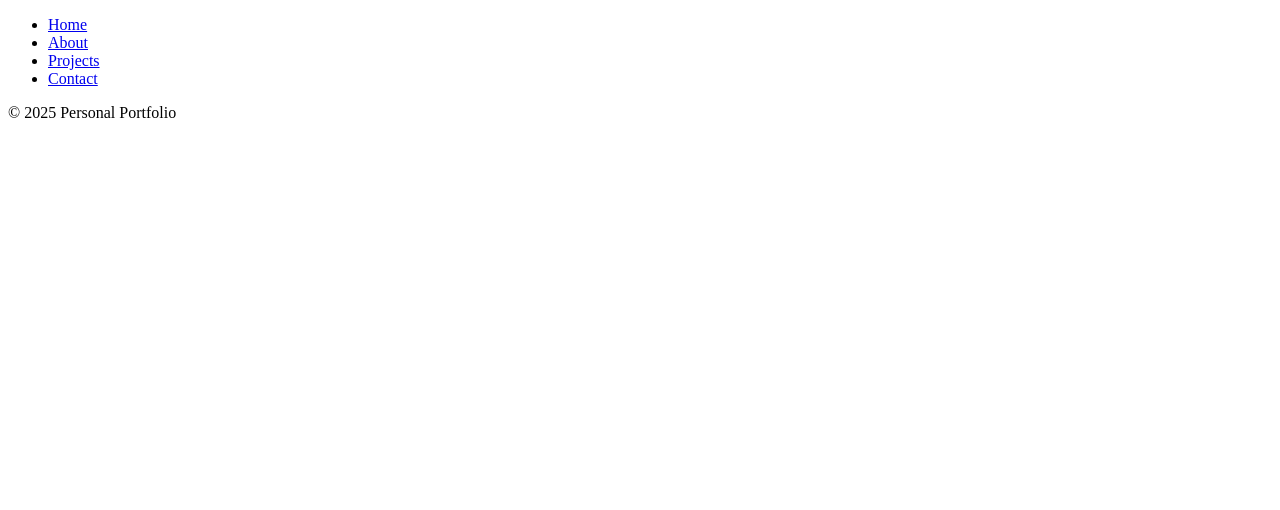
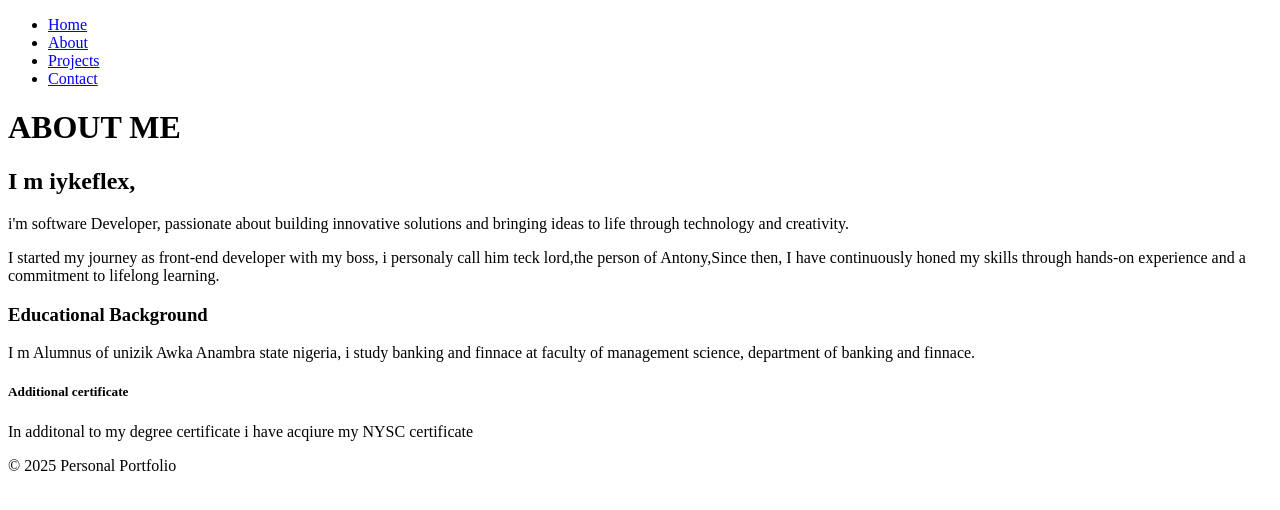
Before and after one commit to flexteck/Personal-Portfolio-Website, a plain HTML site: page index.html in a window 1280 px wide. Drawn offline with Linux system fonts and the light colour scheme.

Commit message:
updates on my about me

```diff
--- a/index.html
+++ b/index.html
@@ -18,7 +18,20 @@
         </nav>
     </header>
     <main>
-        <!-- Page content goes here -->
+        <header>
+		<h1>ABOUT ME</h1>
+		<h2>I m iykeflex,</h2>
+		<p>i'm software Developer, passionate about building innovative solutions and bringing ideas to life through technology and creativity.</p>
+	</header>
+	   <section>
+	      <p>I started my journey as front-end developer with my boss, i personaly call him teck lord,the person of Antony,Since then, I have continuously honed my skills through hands-on experience and a commitment to lifelong learning.</p>
+
+	      <h3>Educational Background</h3>
+	      <p>I m Alumnus of unizik Awka Anambra state nigeria, i study banking and finnace at faculty of management science, department of banking and finnace.</p>
+
+	      <h5>Additional certificate</h5>
+	      <p>In additonal to my degree certificate i have acqiure my NYSC certificate</p>
+       </section>
     </main>
     <footer>
         <p>&copy; 2025 Personal Portfolio</p>
```
